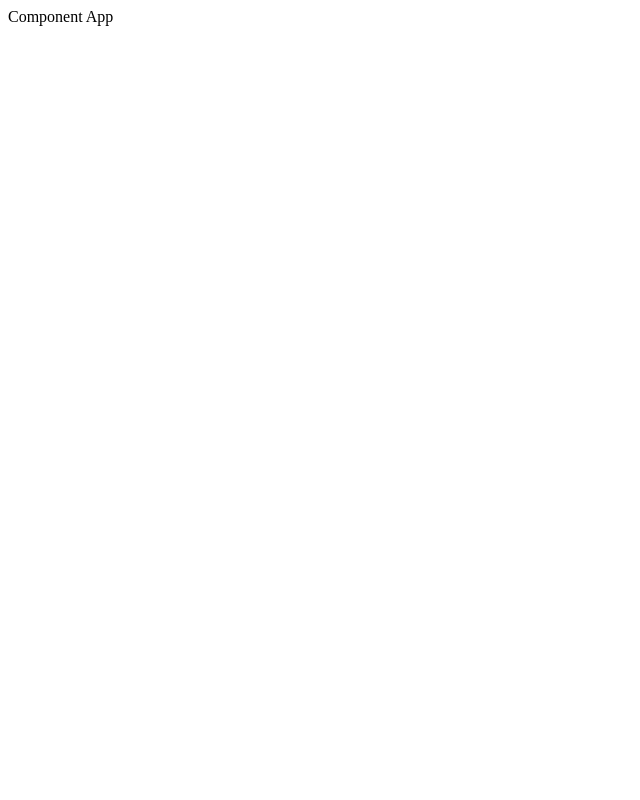
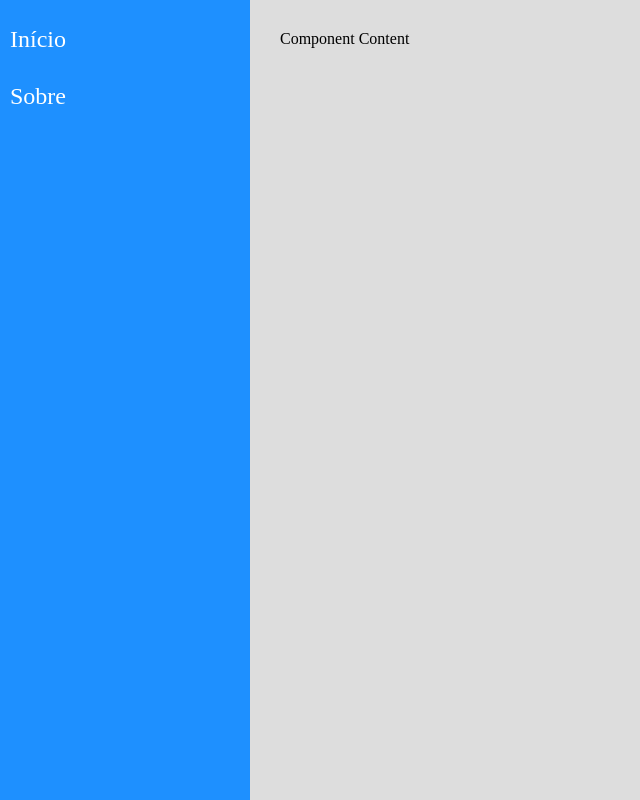
Before and after one commit to Roger-Franco/React-Router, a React (Create React App) app: page / in a window 1280 px wide. Shown: the whole page, without its empty margins (0-640 px from the left). Built offline with nearby package versions, Linux system fonts and the light colour scheme.

Commit message:
Estilização inicial

```diff
--- a/src/components/layout/Content.css
+++ b/src/components/layout/Content.css
@@ -1,3 +1,6 @@
 .Content {
-
+  display: flex;
+  flex-grow: 1;
+  background-color: #ddd;
+  padding: 30px;
 }
--- a/src/components/layout/Menu.css
+++ b/src/components/layout/Menu.css
@@ -1,3 +1,33 @@
-.menu {
+.Menu {
+  display: flex;
+  flex-basis: 250px;
+  /* width: 250px; */
+  background-color: #1e90ff;
+}
 
+.Menu nav {
+  flex-grow: 1;
 }
+
+.Menu ul {
+  list-style: none;
+  padding: 0;
+}
+
+.Menu li {
+  display: flex;
+}
+
+.Menu li a {
+  flex: 1;
+  padding: 10px;
+  margin-bottom: 10px;
+
+  text-decoration: none;
+  color: #fff;
+  font-size: 1.5rem;
+}
+
+.Menu li a:hover {
+  background-color: #00000030;
+}
--- a/src/components/layout/Menu.jsx
+++ b/src/components/layout/Menu.jsx
@@ -4,7 +4,16 @@
 const Menu = props => {
   return (
     <aside className="Menu">
-      Component Menu
+      <nav>
+        <ul>
+          <li>
+            <a href="/">Início</a>
+          </li>
+          <li>
+            <a href="/">Sobre</a>
+          </li>
+        </ul>
+      </nav>
     </aside>
     )
 };
--- /dev/null
+++ b/src/index.css
@@ -0,0 +1,3 @@
+body {
+  margin: 0;
+}
--- a/src/index.js
+++ b/src/index.js
@@ -1,3 +1,4 @@
+import './index.css'
 import React from 'react';
 import ReactDOM from 'react-dom';
 
--- a/src/views/App.css
+++ b/src/views/App.css
@@ -1,3 +1,4 @@
 .App {
-
+  display: flex;
+  height: 100vh;
 }
--- a/src/views/App.jsx
+++ b/src/views/App.jsx
@@ -1,10 +1,13 @@
 import './App.css'
 import React from 'react';
+import Menu from '../components/layout/Menu';
+import Content from '../components/layout/Content';
 
 const App = props => {
   return (
     <div className="App">
-      Component App
+      <Menu/>
+      <Content />
     </div>
     )
 };
--- a/src/views/examples/About.jsx
+++ b/src/views/examples/About.jsx
@@ -3,7 +3,7 @@
 const About = props => {
   return (
     <div className="About">
-      <h1>Componente About</h1>
+      <h1>Sobre</h1>
       <p>O nosso sistema foi criado...</p>
     </div>
     )
```
